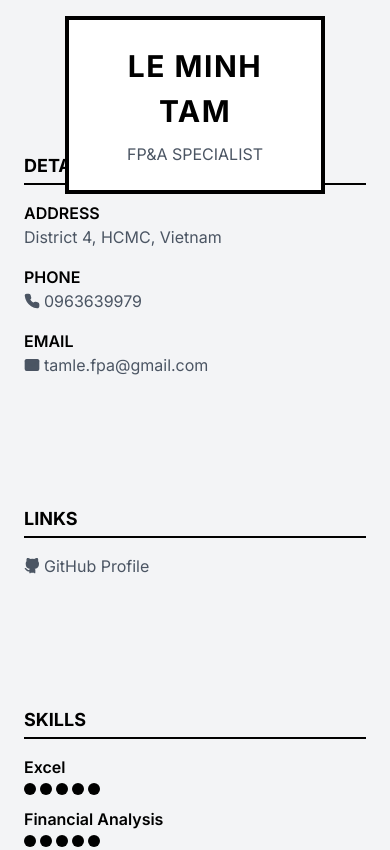
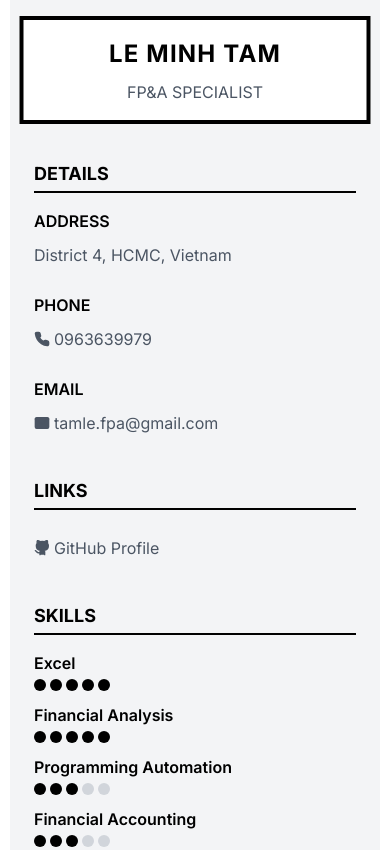
Before and after one commit to gahoccode/Amsterdam, a plain HTML site: page index.html in a window 390 px wide. Shown: the top 850 px of the page. Drawn offline with Linux system fonts and the light colour scheme.

Commit message:
Optimize for viewing on cross-platform devices

```diff
--- a/index.html
+++ b/index.html
@@ -2,7 +2,7 @@
 <html lang="en">
 <head>
   <meta charset="UTF-8">
-  <meta name="viewport" content="width=device-width, initial-scale=1.0">
+  <meta name="viewport" content="width=device-width, initial-scale=1.0, maximum-scale=5.0, shrink-to-fit=no">
   <title>Le Minh Tam - Resume</title>
   <link rel="preconnect" href="https://fonts.googleapis.com">
   <link rel="preconnect" href="https://fonts.gstatic.com" crossorigin>
@@ -13,6 +13,7 @@
       margin: 0;
       padding: 0;
       box-sizing: border-box;
+      -webkit-tap-highlight-color: transparent;
     }
 
     body {
@@ -20,6 +21,10 @@
       color: #000;
       background-color: #fff;
       line-height: 1.5;
+      font-size: 16px;
+      text-size-adjust: 100%;
+      -webkit-text-size-adjust: 100%;
+      -moz-text-size-adjust: 100%;
     }
 
     /* Layout */
@@ -30,6 +35,8 @@
       background-color: #fff;
       position: relative;
       min-height: 100vh;
+      overflow-x: hidden;
+      padding: 0 10px;
     }
 
     .resume {
@@ -48,12 +55,20 @@
       width: 100%;
       background-color: #f3f4f6;
       padding: 1.5rem;
+      padding-top: 2rem;
       min-height: 100vh;
+      position: relative;
     }
 
     @media (min-width: 768px) {
       .sidebar {
         width: 33.333%;
+      }
+    }
+
+    @media (max-width: 767px) {
+      .sidebar {
+        min-height: auto;
       }
     }
 
@@ -80,7 +95,15 @@
       padding: 1.5rem;
       background-color: #fff;
       text-align: center;
-      z-index: 10;
+      z-index: 5;
+      max-width: calc(100% - 2rem);
+    }
+
+    @media (max-width: 767px) {
+      .header-box {
+        width: 90%;
+        padding: 1rem;
+      }
     }
 
     .name {
@@ -89,6 +112,12 @@
       letter-spacing: 0.05em;
       text-transform: uppercase;
       margin-bottom: 0.5rem;
+    }
+
+    @media (max-width: 480px) {
+      .name {
+        font-size: 1.5rem;
+      }
     }
 
     .title {
@@ -100,10 +129,22 @@
     .section {
       margin-bottom: 2rem;
       margin-top: 8rem;
+      position: relative;
+      z-index: 1;
     }
 
     .section:first-of-type {
-      margin-top: 8rem;
+      margin-top: 10rem;
+    }
+
+    @media (max-width: 767px) {
+      .section {
+        margin-top: 2rem;
+      }
+
+      .section:first-of-type {
+        margin-top: 8rem;
+      }
     }
 
     .section-title {
@@ -165,6 +206,14 @@
       display: flex;
       justify-content: space-between;
       margin-bottom: 0.25rem;
+      flex-wrap: wrap;
+      gap: 0.5rem;
+    }
+
+    @media (max-width: 480px) {
+      .job-header {
+        flex-direction: column;
+      }
     }
 
     .job-title {
@@ -193,6 +242,27 @@
       width: 16px;
       height: 16px;
       fill: currentColor;
+    }
+
+    /* Touch device optimizations */
+    @media (hover: none) {
+      a, button, .detail-value {
+        min-height: 44px;
+        min-width: 44px;
+        display: inline-flex;
+        align-items: center;
+      }
+    }
+
+    /* Small screen optimizations */
+    @media (max-width: 360px) {
+      body {
+        font-size: 14px;
+      }
+
+      .sidebar, .main-content {
+        padding: 1rem;
+      }
     }
 
     /* Print styles */
```
